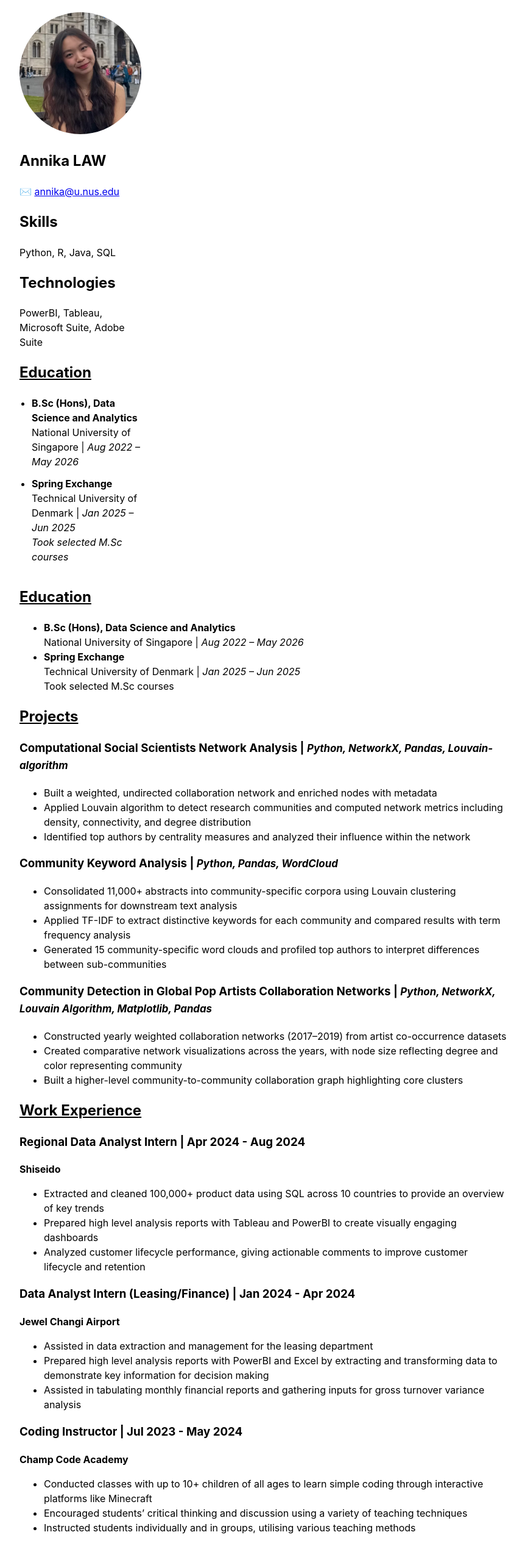
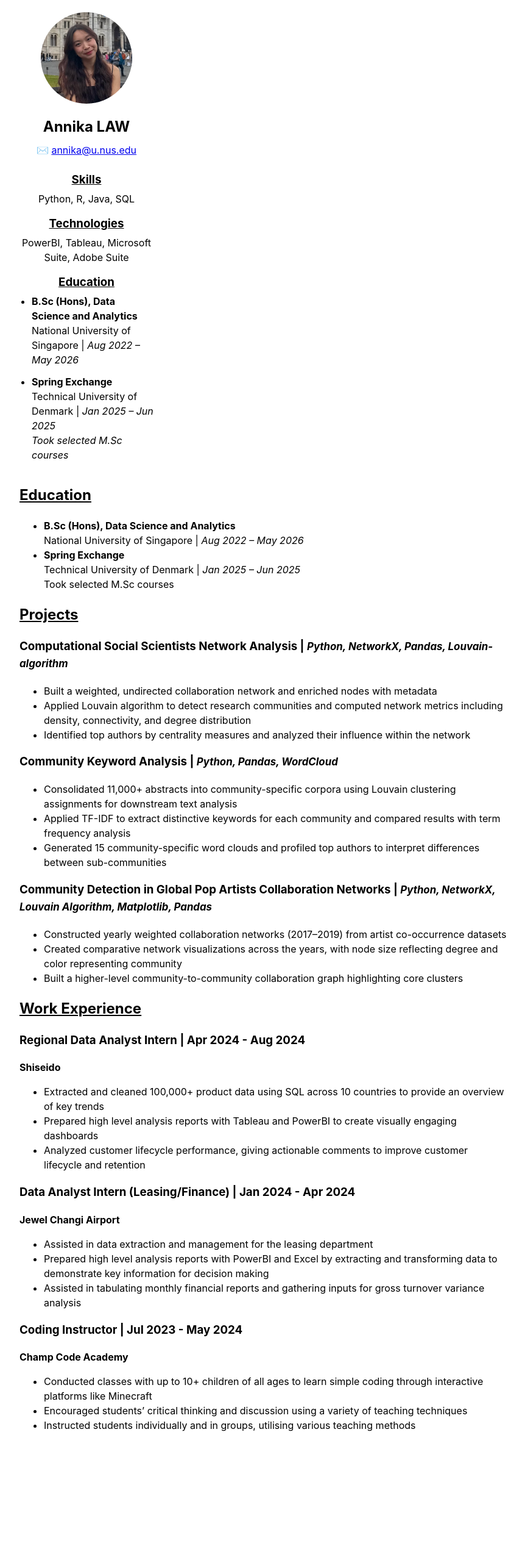
Before and after one commit to annikaljy/annikaljy.github.io, a Jekyll site: the page built from index.md, in a window 1280 px wide. Shown: the whole page at 61% size, without its empty margins (208-1070 px from the left). Built offline with Jekyll 4.4.1, drawn with Linux system fonts in a browser that asks for light colours; after the commit the page ends 2385 px from its top, so only the background shows below that.

Commit message:
Update index.md

```diff
--- a/index.md
+++ b/index.md
@@ -3,34 +3,43 @@
 title: Annika Law Jie Yu
 ---
 
-<div style="display: flex; gap: 30px; align-items: flex-start;">
+<div style="display: flex; gap: 40px; align-items: flex-start;">
 
-  <!-- Left column: photo + contact -->
-  <div style="flex: 1; max-width: 200px;">
-    <img src="/assets/photo.jpg" alt="Annika" style="width:100%; border-radius:50%; object-fit:cover;">
-    <h2>Annika LAW</h2>
-    <p>✉️ <a href="mailto:annika@u.nus.edu">annika@u.nus.edu</a></p>
+  <!-- Sidebar: photo + contact + skills + education -->
+  <div style="flex: 0 0 220px; display: flex; flex-direction: column; align-items: center;">
 
-    <h2>Skills</h2>
-    <p>Python, R, Java, SQL</p>
+    <img src="/assets/photo.jpg" alt="Annika" style="width:150px; height:150px; border-radius:50%; object-fit:cover; margin-bottom: 15px;">
 
-    <h2>Technologies</h2>
-    <p>PowerBI, Tableau, Microsoft Suite, Adobe Suite</p>
+    <h2 style="margin: 5px 0;">Annika LAW</h2>
+    <p style="margin: 3px 0;">✉️ <a href="mailto:annika@u.nus.edu">annika@u.nus.edu</a></p>
 
-    <h2 style="text-decoration: underline;">Education</h2>
-    <ul style="padding-left: 20px; margin-top: 0;">
+    <h3 style="text-decoration: underline; margin-top: 20px; margin-bottom: 5px;">Skills</h3>
+    <p style="margin: 0; text-align: center;">Python, R, Java, SQL</p>
+
+    <h3 style="text-decoration: underline; margin-top: 15px; margin-bottom: 5px;">Technologies</h3>
+    <p style="margin: 0; text-align: center;">PowerBI, Tableau, Microsoft Suite, Adobe Suite</p>
+
+    <h3 style="text-decoration: underline; margin-top: 15px; margin-bottom: 5px;">Education</h3>
+    <ul style="padding-left: 20px; margin-top: 0; text-align: left;">
       <li style="margin-bottom: 12px;">
         <strong>B.Sc (Hons), Data Science and Analytics</strong><br>
         National University of Singapore | <em>Aug 2022 – May 2026</em>
       </li>
-      <li style="margin-bottom: 12px;">
+      <li>
         <strong>Spring Exchange</strong><br>
         Technical University of Denmark | <em>Jan 2025 – Jun 2025</em><br>
         <span style="font-style: italic;">Took selected M.Sc courses</span>
       </li>
     </ul>
   </div>
+
+  <!-- Main content goes here -->
+  <div style="flex: 1;">
+    <!-- Add your main content here -->
+  </div>
+
 </div>
+
 
 
   <!-- Right column: main content -->
```
